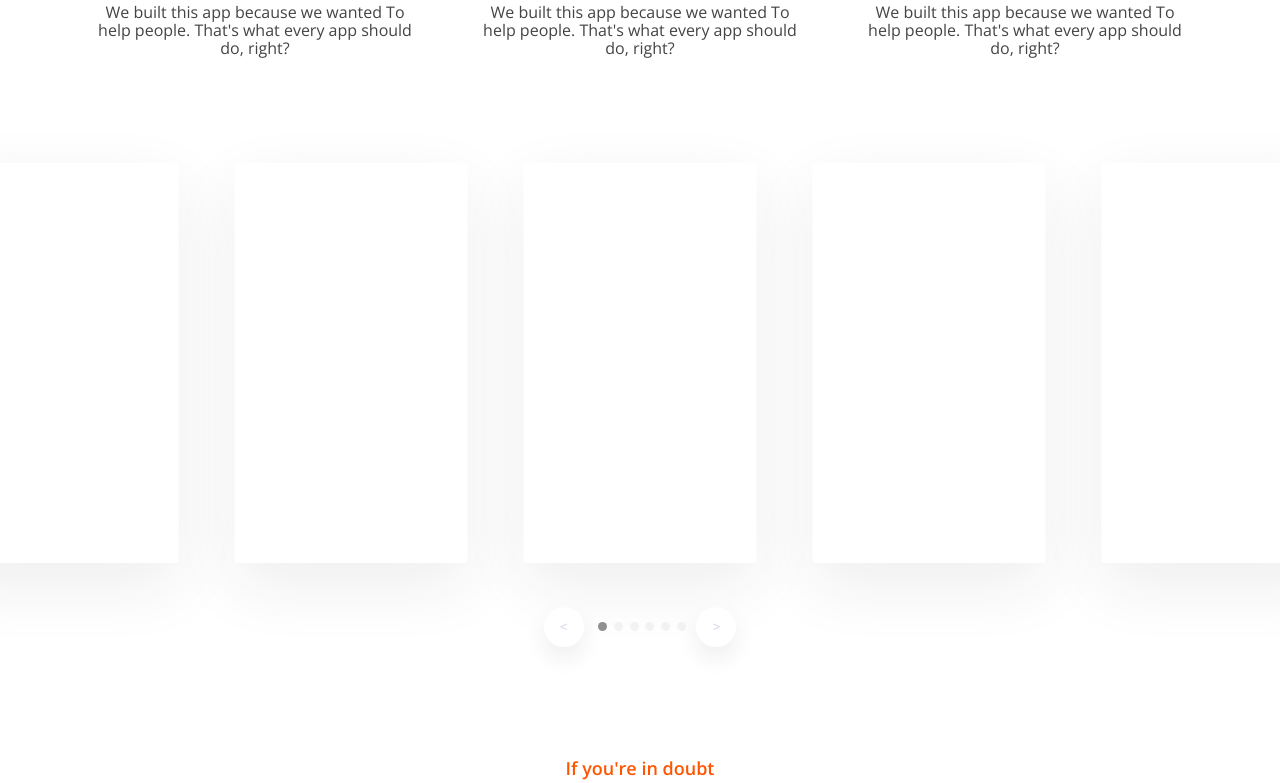
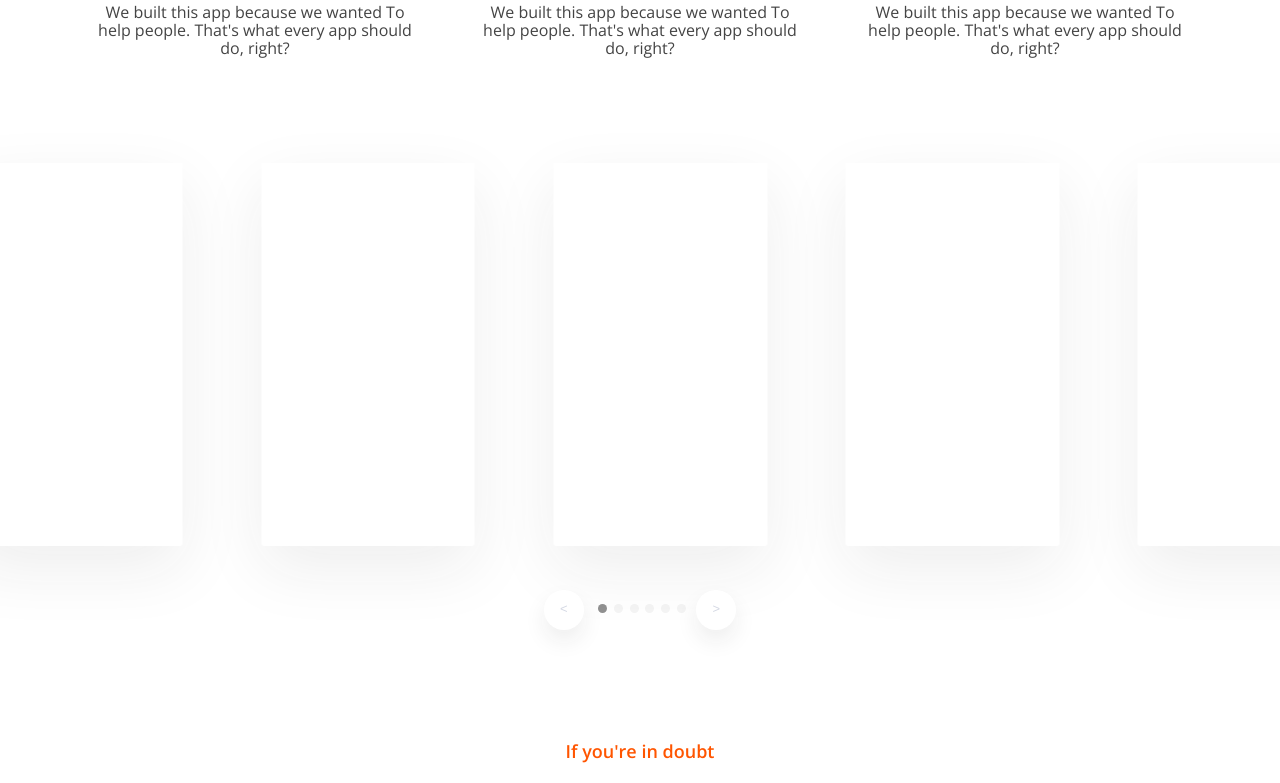
Before and after one commit to yastrebovb/landing-page, a website built with webpack: page src/index.pug in a window 1280 px wide. Shown: the part 1395-2178 px from the top of the page. Built offline with nearby package versions, Linux system fonts and the light colour scheme.

Commit message:
carousel component update

```diff
--- a/src/js/slider.js
+++ b/src/js/carousels.js
@@ -1,4 +1,21 @@
 import Glide from '@glidejs/glide'
+
+new Glide('.glide--features', {
+  type: 'carousel',
+  perView: 4,
+  focusAt: 'center',
+  gap: '56px',
+  perTouch: false,
+  unlimited: true,
+  breakpoints: {
+    800: {
+      perView: 2
+    },
+    480: {
+      perView: 1
+    }
+  }
+}).mount()
 
 new Glide('.glide--reviews', {
   type: 'carousel',
@@ -16,20 +33,3 @@ new Glide('.glide--reviews', {
     }
   }
 }).mount()
-
-new Glide('.glide--features', {
-  type: 'carousel',
-  perView: 4,
-  focusAt: 'center',
-  gap: '56px',
-  perTouch: false,
-  unlimited: true,
-  breakpoints: {
-    800: {
-      perView: 2
-    },
-    480: {
-      perView: 1
-    }
-  }
-}).mount()
--- a/src/js/index.js
+++ b/src/js/index.js
@@ -1,6 +1,6 @@
 import '../scss/main.scss'
 
-import './slider'
+import './carousels'
 
 import './animate'
 
--- a/src/scss/components/_slider.scss
+++ b/src/scss/components/_slider.scss
@@ -6,6 +6,7 @@
   &__slides {
     padding-bottom: 5.9rem !important;
     overflow: visible !important;
+    justify-content: space-around;
   }
 
   &__slide {
--- a/src/scss/pages/_home.scss
+++ b/src/scss/pages/_home.scss
@@ -107,11 +107,10 @@
   .screenshot {
     border-radius: 3px;
     box-shadow: 0px 22px 65px 0px rgba(35, 35, 35, 0.08);
-    min-height: 40rem;
-    max-width: 25rem;
+    width: auto !important;
 
     img {
-      height: 30rem;
+      max-height: 38rem;
       width: auto;
     }
   }
```
